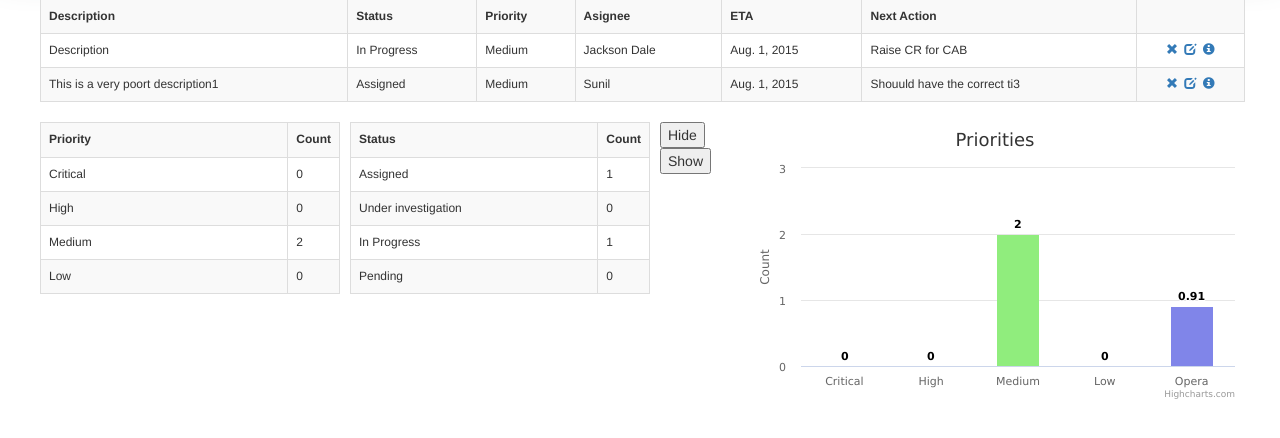
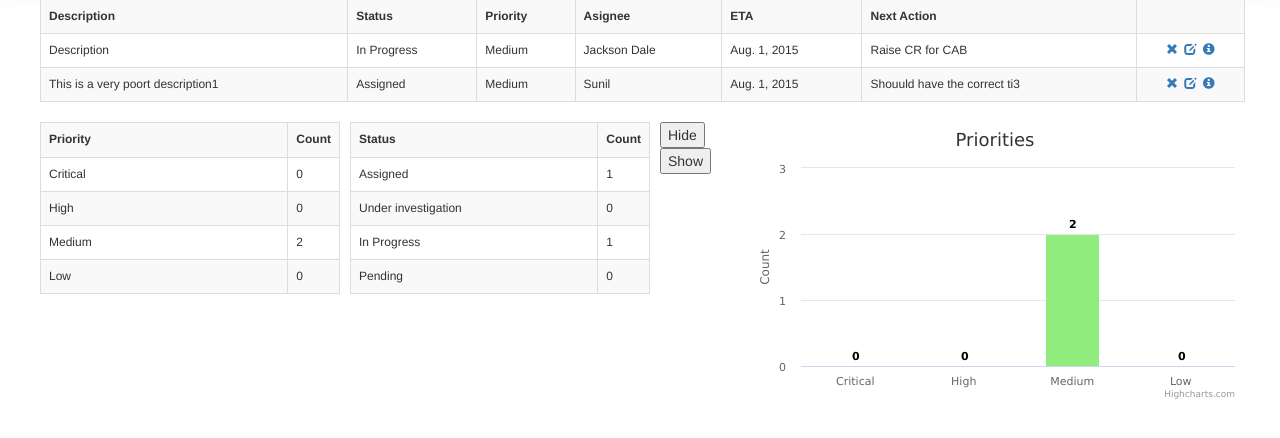
Before and after one commit to jacskon/ProdOps, a Django app: page /operations/tracker in a window 1280 px wide. Shown: the part 141-579 px from the top of the page. Run offline with Django 3.2, Linux system fonts and the light colour scheme; a user stored in the database is signed in; data comes from the database, SQL or seed files in the repository; some libraries are stand-ins or nearby versions.

Commit message:
removed opera from bar graphs

```diff
--- a/blog/templates/pbi/operations_list.html
+++ b/blog/templates/pbi/operations_list.html
@@ -155,10 +155,6 @@ $(function () {
                 name: "Low",
                 y: {{ low_sum }},
                 drilldown: "Low"
-            }, {
-                name: "Opera",
-                y: 0.91,
-                drilldown: "Opera"
             }]
         }],
     });
--- a/blog/templates/pbi/pbi_list.html
+++ b/blog/templates/pbi/pbi_list.html
@@ -230,10 +230,6 @@ $(function () {
                 name: "Low",
                 y: {{ low_sum }},
                 drilldown: "Low"
-            }, {
-                name: "Opera",
-                y: 0.91,
-                drilldown: "Opera"
             }]
         }],
     });
```
